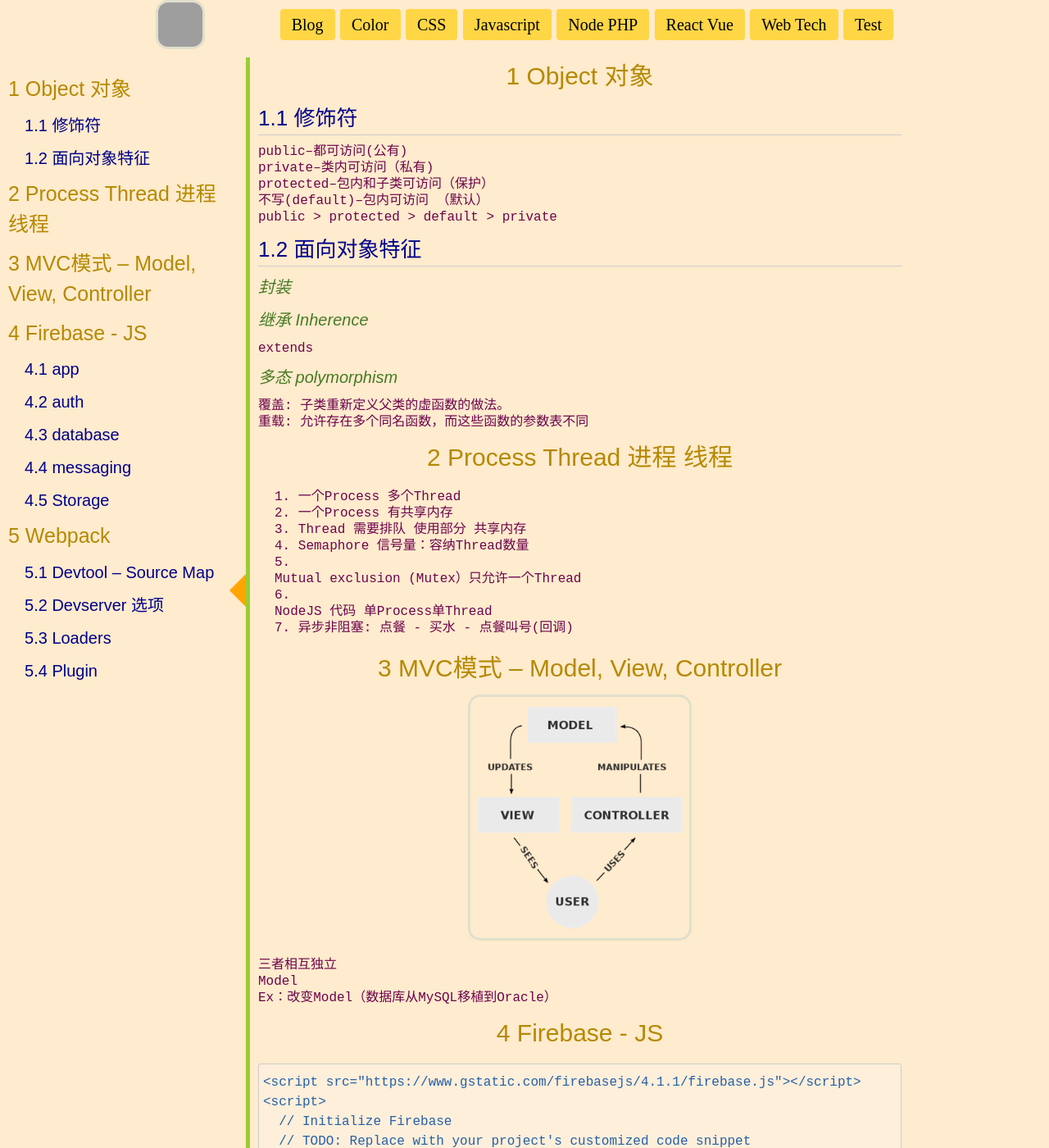
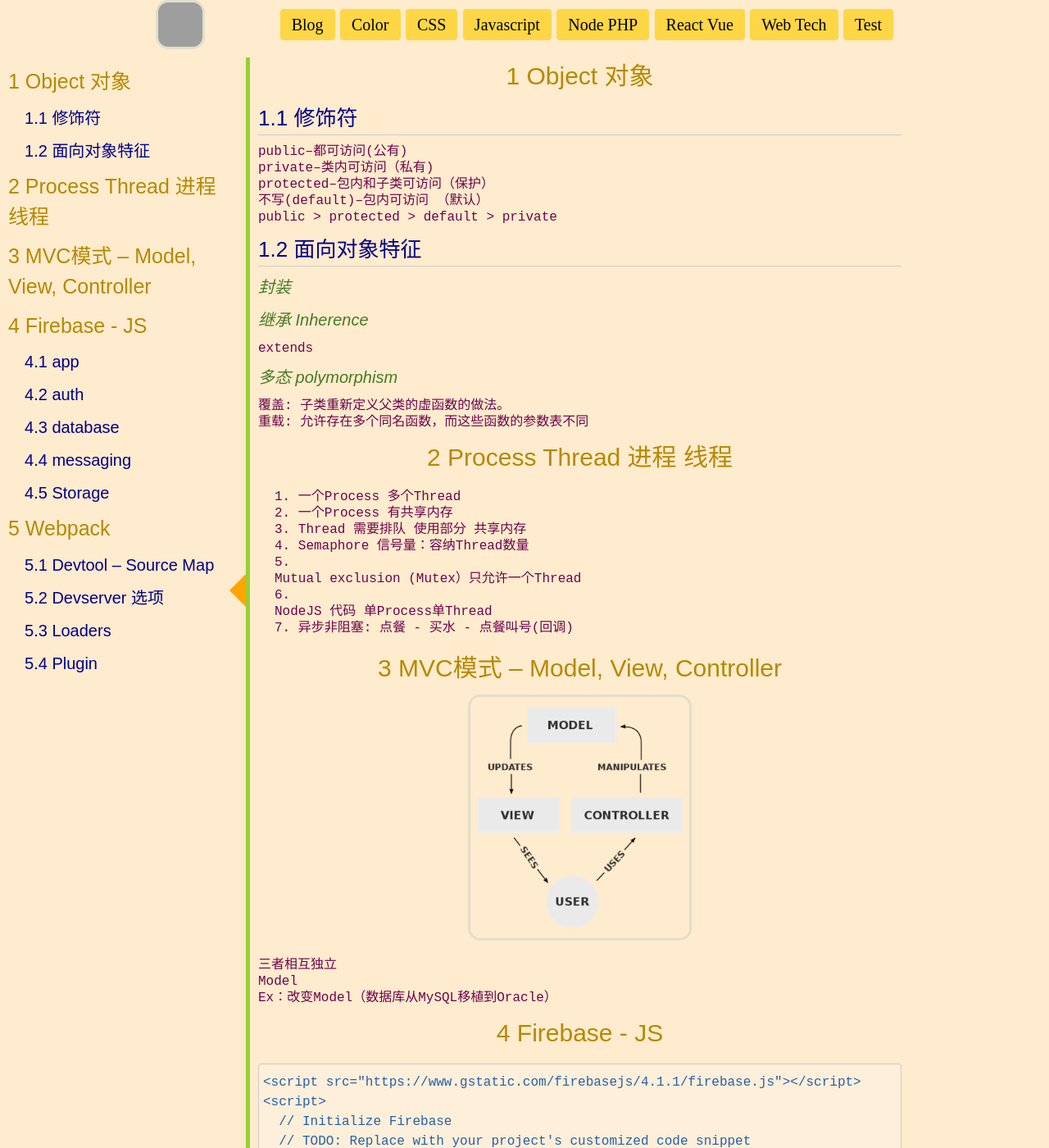
Before and after one commit to rfd3344a/rfd3344.github.io, a Jekyll site: the page built from notes/Web_Tech.md, in a window 1280 px wide and 1400 px high. Shown: the whole window at 82% size. Built offline with Jekyll 4.4.1, drawn with Linux system fonts in a browser that asks for light colours; nearby versions of some CDN libraries; some web fonts are replaced; our own code applies the rules of GitHub Pages for plain Markdown files; grey boxes are pictures that could not be loaded.

Commit message:
Update notes.css

```diff
--- a/css/notes.css
+++ b/css/notes.css
@@ -8,7 +8,13 @@
 
 }
 .notes nav{
-   position: absolute;
+   position: fixed;
+   z-index: 10;
+   top: 61px;
+   left: 0;
+   bottom: 0;
+   overflow-x: hidden;
+   overflow-y: auto;
    display: block;
    margin-top: 10px;
    margin-left: 10px;
```
